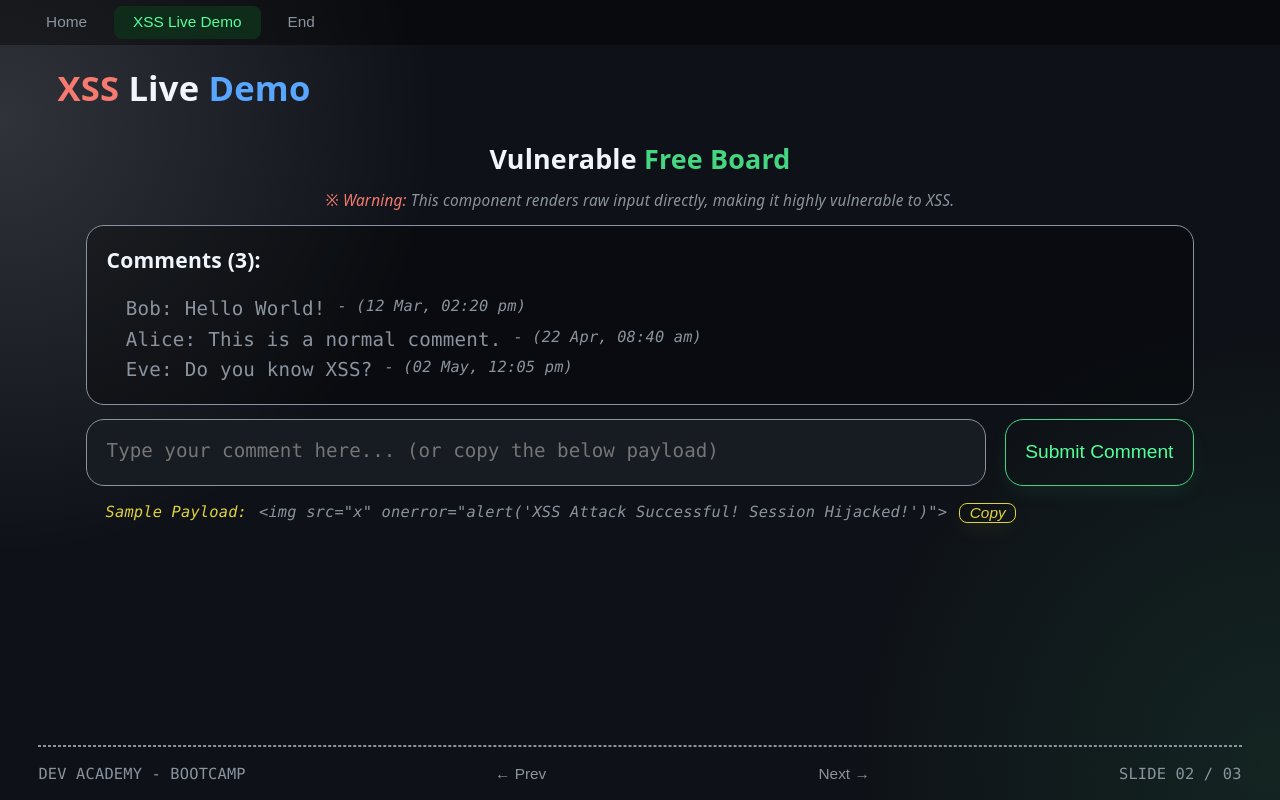
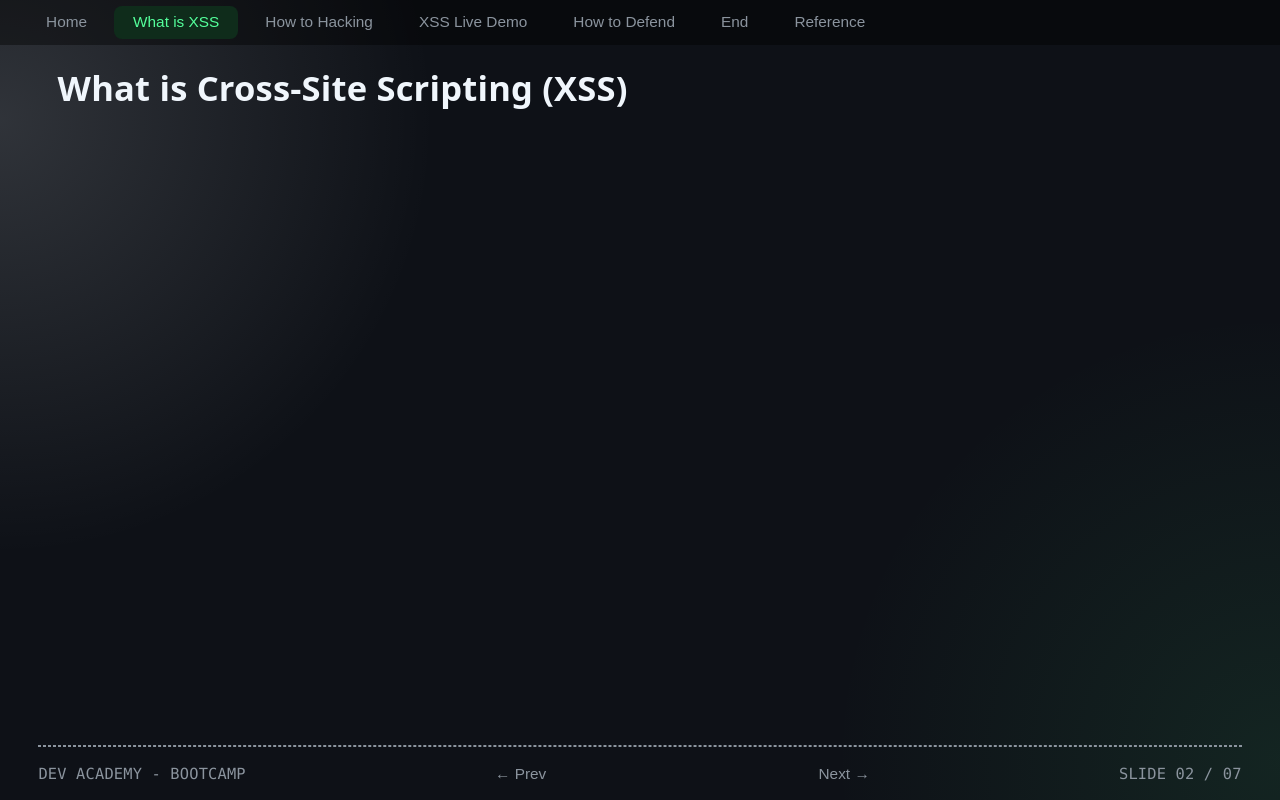
Before and after one commit to youngryou/xss-live-demo, a React (Vite) app: page / in a window 1280 px wide. Both pictures are taken after a click on the button "Next →". Built offline with nearby package versions, Linux system fonts and the light colour scheme.

Commit message:
feat: add slide component layouts

```diff
--- a/src/App.jsx
+++ b/src/App.jsx
@@ -2,8 +2,12 @@ import { useState, useEffect } from 'react'
 import { slideData } from './data/slideData'
 
 import HomeSlide from './components/slides/HomeSlide'
+import WhatIsXssSlide from './components/slides/WhatIsXssSlide'
+import HowToHackingSlide from './components/slides/HowToHackingSlide'
 import XssDemo from './components/XssDemo'
+import HowToDefendSlide from './components/slides/HowToDefendSlide'
 import EndSlide from './components/slides/EndSlide'
+import ReferenceSlide from './components/slides/ReferenceSlide'
 // import './App.css'
 
 function App() {
@@ -24,6 +28,7 @@ function App() {
     }
     window.addEventListener('keydown', handleKeyDown)
     return () => window.removeEventListener('keydown', handleKeyDown)
+    // eslint-disable-next-line react-hooks/exhaustive-deps
   }, [currentSlide])
 
   const renderSlide = () => {
@@ -31,10 +36,18 @@ function App() {
     switch (currentId) {
       case 'HOME':
         return <HomeSlide />
+      case 'WHAT_IS_XSS':
+        return <WhatIsXssSlide />
+      case 'HOW_TO_HACKING':
+        return <HowToHackingSlide />
       case 'DEMO':
         return <XssDemo />
+      case 'HOW_TO_DEFEND':
+        return <HowToDefendSlide />
       case 'END':
         return <EndSlide />
+      case 'REFERENCE':
+        return <ReferenceSlide />
       default:
         return <div>Slide Not Found</div>
     }
--- /dev/null
+++ b/src/components/slides/HowToDefendSlide.jsx
@@ -0,0 +1,11 @@
+function HowToDefendSlide() {
+  return (
+    <div className="slide">
+      <h2>How to Defend</h2>
+
+      <div className="contents"></div>
+    </div>
+  )
+}
+
+export default HowToDefendSlide
--- /dev/null
+++ b/src/components/slides/HowToHackingSlide.jsx
@@ -0,0 +1,11 @@
+function HowToHackingSlide() {
+  return (
+    <div className="slide">
+      <h2>How to Hacking</h2>
+
+      <div className="contents"></div>
+    </div>
+  )
+}
+
+export default HowToHackingSlide
--- /dev/null
+++ b/src/components/slides/ReferenceSlide.jsx
@@ -0,0 +1,11 @@
+function ReferenceSlide() {
+  return (
+    <div className="slide">
+      <h2>Reference</h2>
+
+      <div className="contents"></div>
+    </div>
+  )
+}
+
+export default ReferenceSlide
--- /dev/null
+++ b/src/components/slides/WhatIsXssSlide.jsx
@@ -0,0 +1,11 @@
+function WhatIsXssSlide() {
+  return (
+    <div className="slide">
+      <h2>What is Cross-Site Scripting (XSS)</h2>
+
+      <div className="contents"></div>
+    </div>
+  )
+}
+
+export default WhatIsXssSlide
--- a/src/data/slideData.js
+++ b/src/data/slideData.js
@@ -1,6 +1,10 @@
 // Slide Data for Tab
 export const slideData = [
   { tabName: 'Home', slideId: 'HOME' },
+  { tabName: 'What is XSS', slideId: 'WHAT_IS_XSS' },
+  { tabName: 'How to Hacking', slideId: 'HOW_TO_HACKING' },
   { tabName: 'XSS Live Demo', slideId: 'DEMO' },
+  { tabName: 'How to Defend', slideId: 'HOW_TO_DEFEND' },
   { tabName: 'End', slideId: 'END' },
+  { tabName: 'Reference', slideId: 'REFERENCE' },
 ]
```
